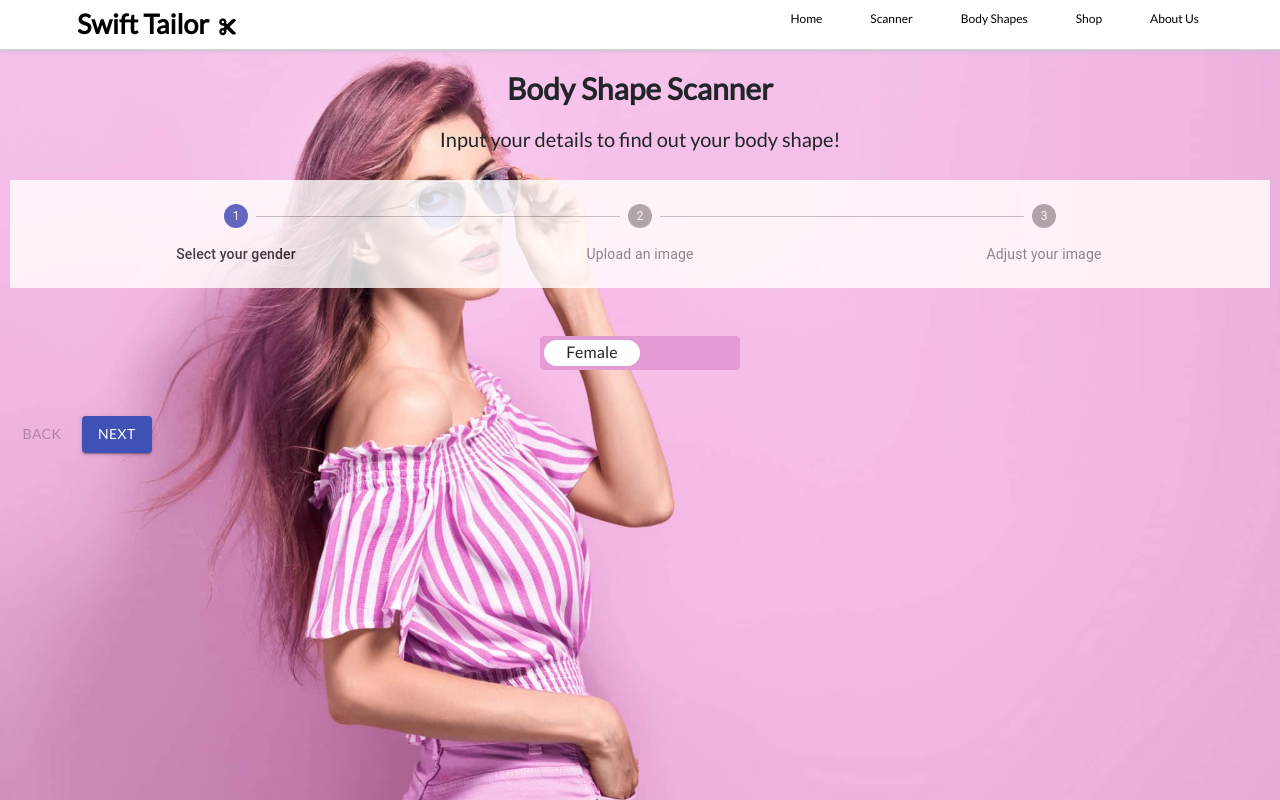
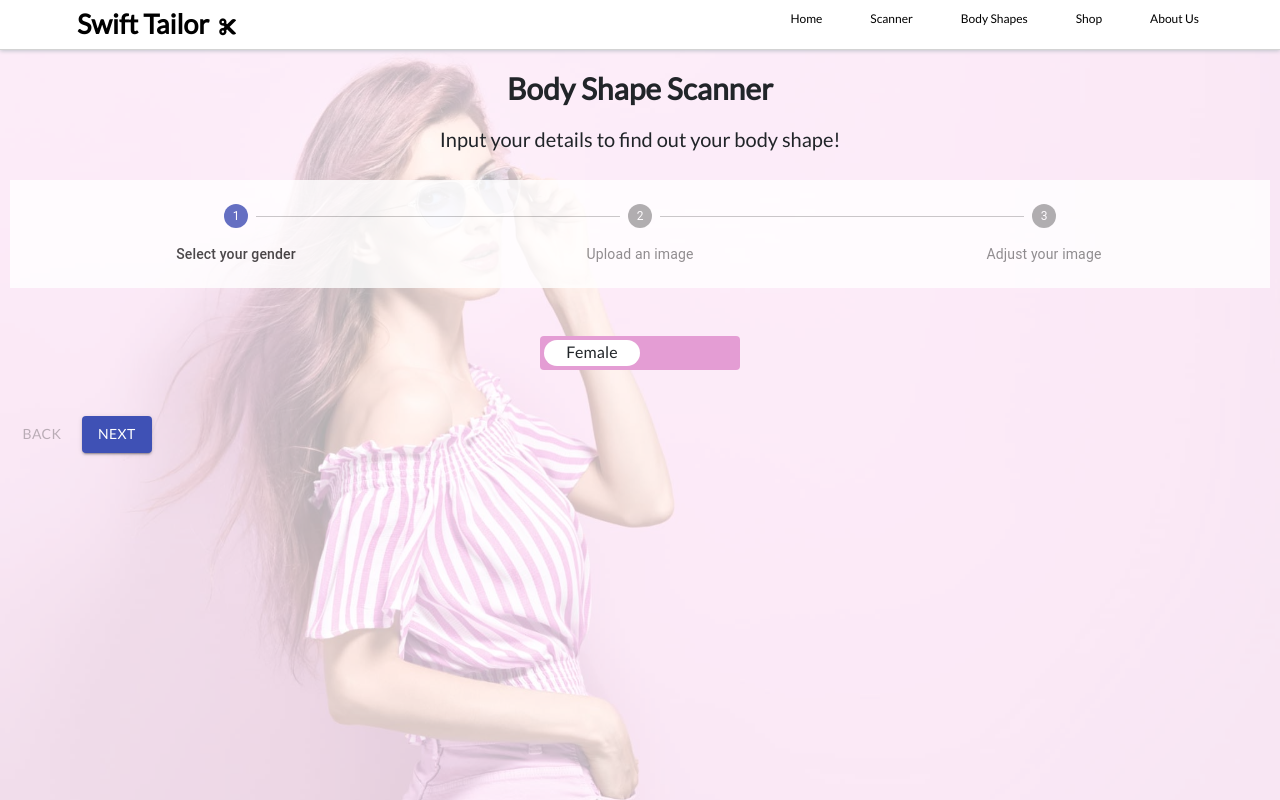
Before and after one commit to Bobowoo2468/SwiftTailorClient, a React (Create React App) app: page /scanner in a window 1280 px wide. Built offline with nearby package versions, Linux system fonts and the light colour scheme.

Commit message:
Changed the opacity settings to display

```diff
--- a/src/components/scanner.css
+++ b/src/components/scanner.css
@@ -2,6 +2,10 @@
   margin-left: 10px;
   margin-right: 10px;
   margin-top: 50px;
+}
+
+img.bg-img {
+  opacity: 0.3;
 }
 
 .welcomeText > h1 {
@@ -23,7 +27,7 @@
 }
 
 .MuiPaper-root.MuiStepper-root.MuiStepper-horizontal.MuiStepper-alternativeLabel.MuiPaper-elevation0 {
-  opacity: 80%;
+  opacity: 0.8;
 }
 
 .makeStyles-buttons-4 {
```
